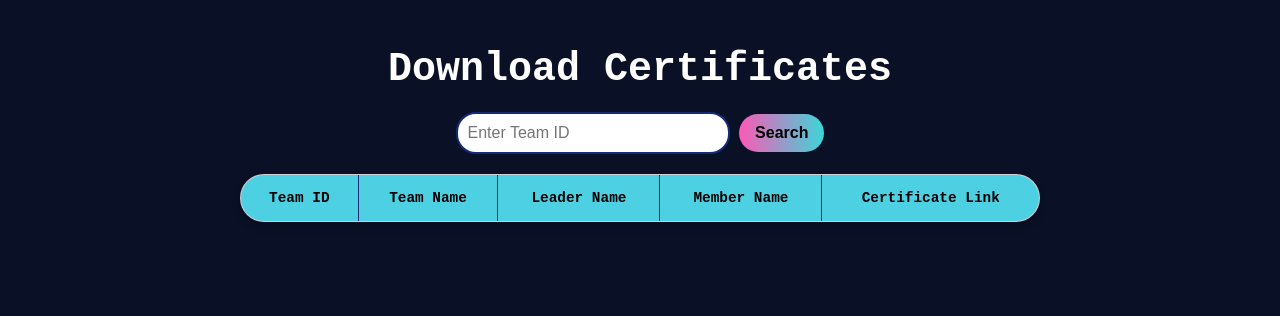
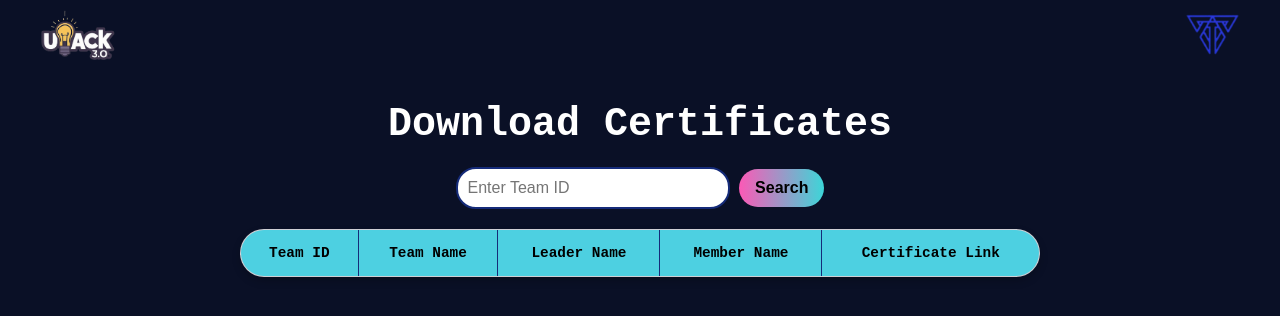
Before and after one commit to Abhaykesarwani01/certificate-generator, a website: page public/index.html in a window 1280 px wide. Drawn offline with nearby package versions, Linux system fonts and the light colour scheme; a web font is replaced by a local one.

Commit message:
header added

```diff
--- a/public/index.html
+++ b/public/index.html
@@ -18,6 +18,25 @@
     />
   </head>
   <body>
+    <header id="header" class="">
+      <div class="container">
+        <div id="logo" class="pull-left">
+          <!-- Uncomment below if you prefer to use a text logo -->
+          <!-- <h1><a href="#main">C<span>o</span>nf</a></h1> -->
+          <a href="#intro" class="scrollto">
+            <img src="uhack3.0_logo2.png" alt="uhack2.0 logo" title=" ">
+          </a>
+        </div>
+        <div id="logo" class="pull-left">
+          <!-- Uncomment below if you prefer to use a text logo -->
+          <!-- <h1><a href="#main">C<span>o</span>nf</a></h1> -->
+          <a href="#intro" class="scrollto">
+            <img src="technovators.png" alt="uhack2.0 logo" title=" ">
+          </a>
+        </div>
+
+      </div>
+    </header>
     <h1>Download Certificates</h1>
 
     <input type="text" id="teamIDInput" placeholder="Enter Team ID" />
--- a/public/style.css
+++ b/public/style.css
@@ -2,9 +2,37 @@ body {
   font-family: "Overpass Mono", monospace; /* Set font to Overpass Mono */
   margin: 0;
   padding: 20px;
+  padding-top: 0;
   color: #152b79;
   text-align: center;
   background: rgba(6, 12, 34, 0.98);
+}
+
+/* Make the header sticky */
+#header {
+  position: -webkit-sticky;
+  /* position: sticky; */
+  top: 0;
+  width: 100%;
+  z-index: 1000;
+  color: #152b79;
+  /* box-shadow: 0 2px 4px rgba(0, 0, 0, 0.1);  */
+}
+
+#header .container {
+  display: flex;
+  justify-content: space-between;
+  align-items: center;
+  padding: 10px 20px;
+}
+
+#logo {
+  display: flex;
+  align-items: center;
+}
+
+#logo img {
+  max-height: 50px;
 }
 
 h1 {
```
Also changed, not shown: public/technovators.png (added), public/uhack3.0_logo2.png (added).
